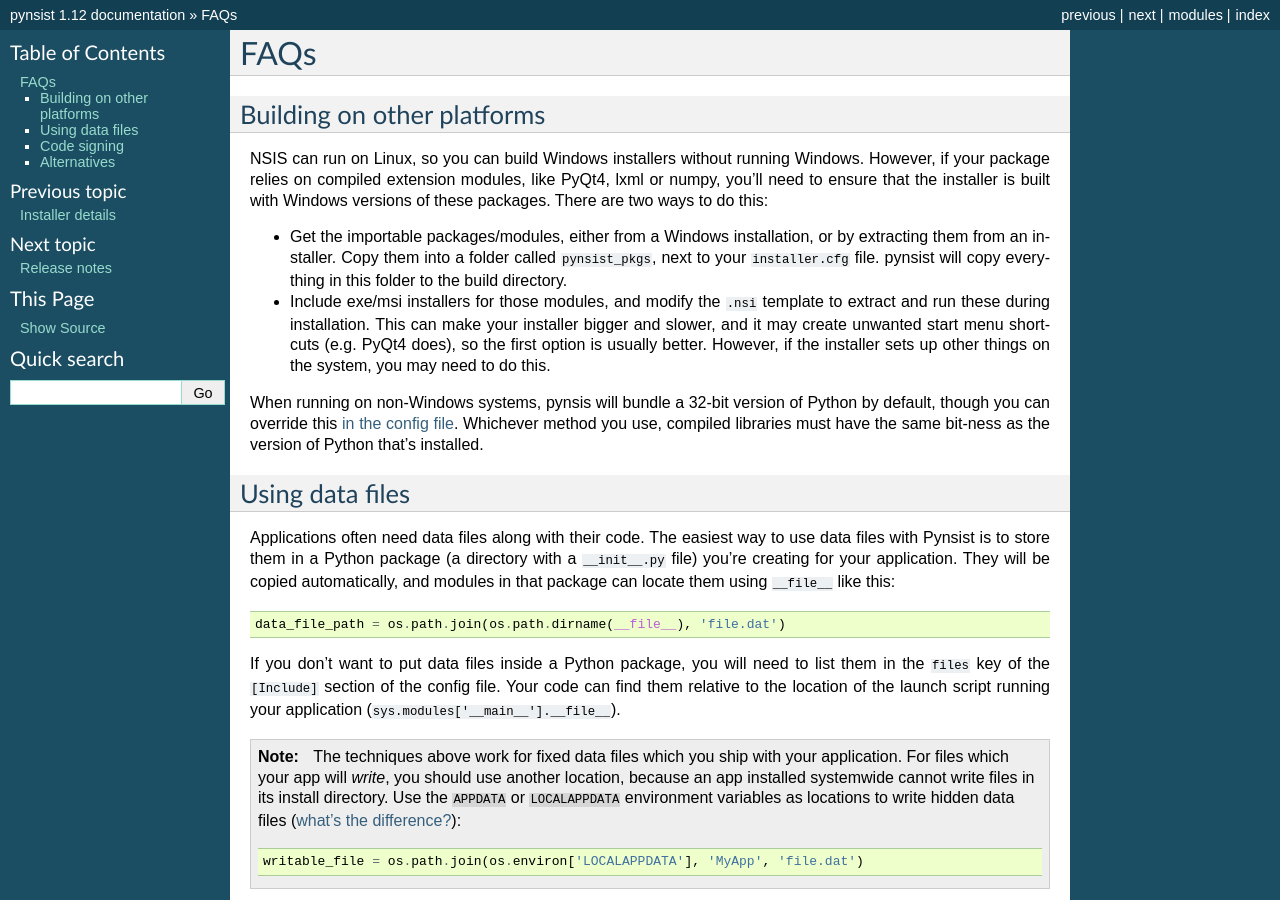
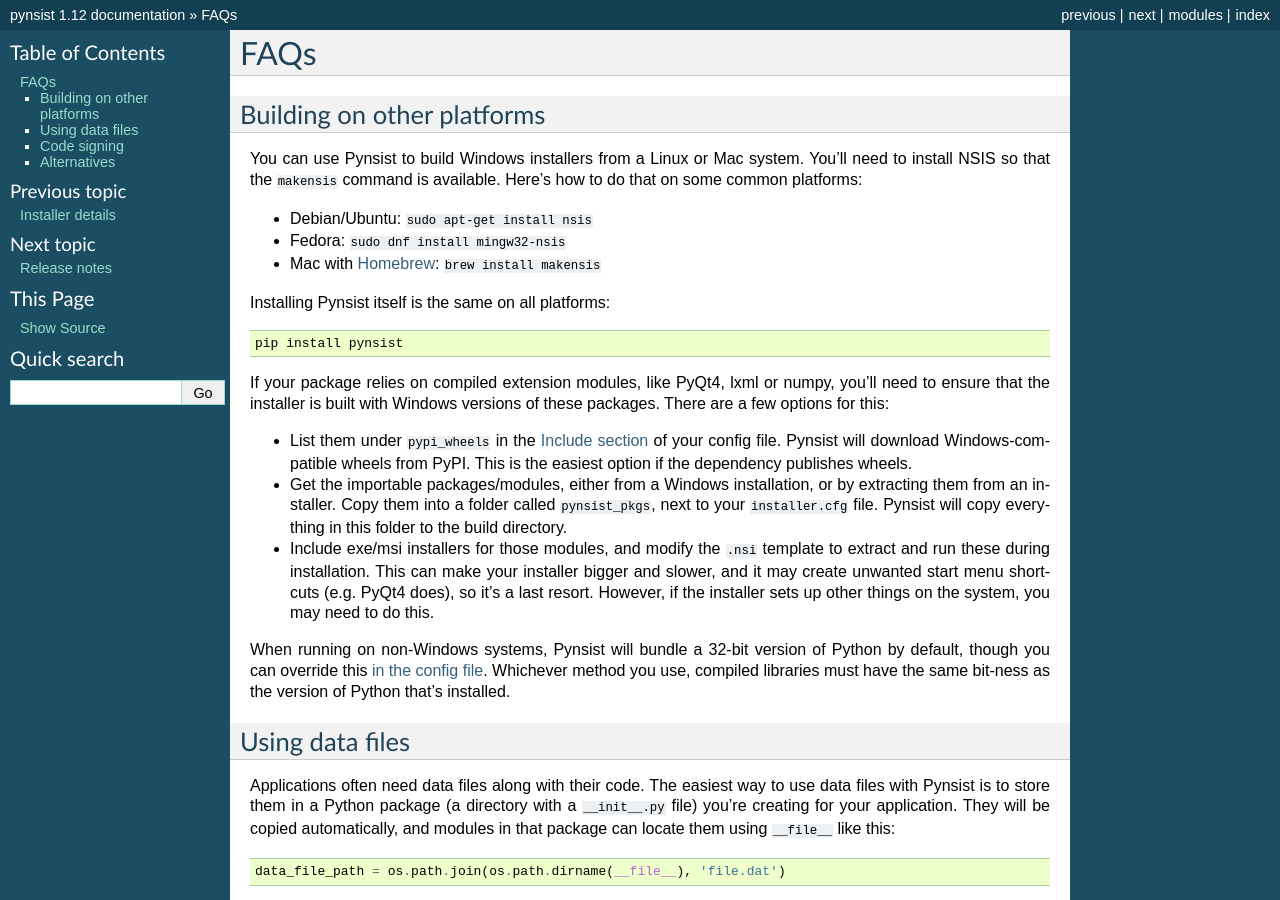
Before and after one commit to takluyver/pynsist, a Sphinx documentation site: the page built from doc/faq.rst, in a window 1280 px wide and 900 px high. Built offline with Sphinx 7.4.7, drawn with Linux system fonts in a browser that asks for light colours.

Commit message:
Update FAQ entry on building on non-Windows platforms

```diff
--- a/doc/cfgfile.rst
+++ b/doc/cfgfile.rst
@@ -217,6 +217,8 @@ limitations:
   Python. If your application has plugins based on Python packages, this might
   require extra thought about how and where plugins are installed.
 
+.. _cfg_include:
+
 Include section
 ---------------
 
--- a/doc/faq.rst
+++ b/doc/faq.rst
@@ -4,22 +4,36 @@ FAQs
 Building on other platforms
 ---------------------------
 
-NSIS can run on Linux, so you can build Windows installers without running
-Windows. However, if your package relies on compiled extension modules, like
+You can use Pynsist to build Windows installers from a Linux or Mac system.
+You'll need to install NSIS so that the ``makensis`` command is available.
+Here's how to do that on some common platforms:
+
+* Debian/Ubuntu: ``sudo apt-get install nsis``
+* Fedora: ``sudo dnf install mingw32-nsis``
+* Mac with `Homebrew <https://brew.sh/>`__: ``brew install makensis``
+
+Installing Pynsist itself is the same on all platforms::
+
+    pip install pynsist
+
+If your package relies on compiled extension modules, like
 PyQt4, lxml or numpy, you'll need to ensure that the installer is built with
-Windows versions of these packages. There are two ways to do this:
+Windows versions of these packages. There are a few options for this:
 
+- List them under ``pypi_wheels`` in the :ref:`Include section <cfg_include>`
+  of your config file. Pynsist will download Windows-compatible wheels from
+  PyPI. This is the easiest option if the dependency publishes wheels.
 - Get the importable packages/modules, either from a Windows installation, or
   by extracting them from an installer. Copy them into a folder called
-  ``pynsist_pkgs``, next to your ``installer.cfg`` file. pynsist will
+  ``pynsist_pkgs``, next to your ``installer.cfg`` file. Pynsist will
   copy everything in this folder to the build directory.
 - Include exe/msi installers for those modules, and modify the ``.nsi`` template
   to extract and run these during installation. This can make your installer
   bigger and slower, and it may create unwanted start menu shortcuts
-  (e.g. PyQt4 does), so the first option is usually better. However, if the
+  (e.g. PyQt4 does), so it's a last resort. However, if the
   installer sets up other things on the system, you may need to do this.
 
-When running on non-Windows systems, pynsis will bundle a 32-bit version of
+When running on non-Windows systems, Pynsist will bundle a 32-bit version of
 Python by default, though you can override this :ref:`in the config file <cfg_python>`.
 Whichever method you use, compiled libraries must have the same bit-ness as
 the version of Python that's installed.
```
